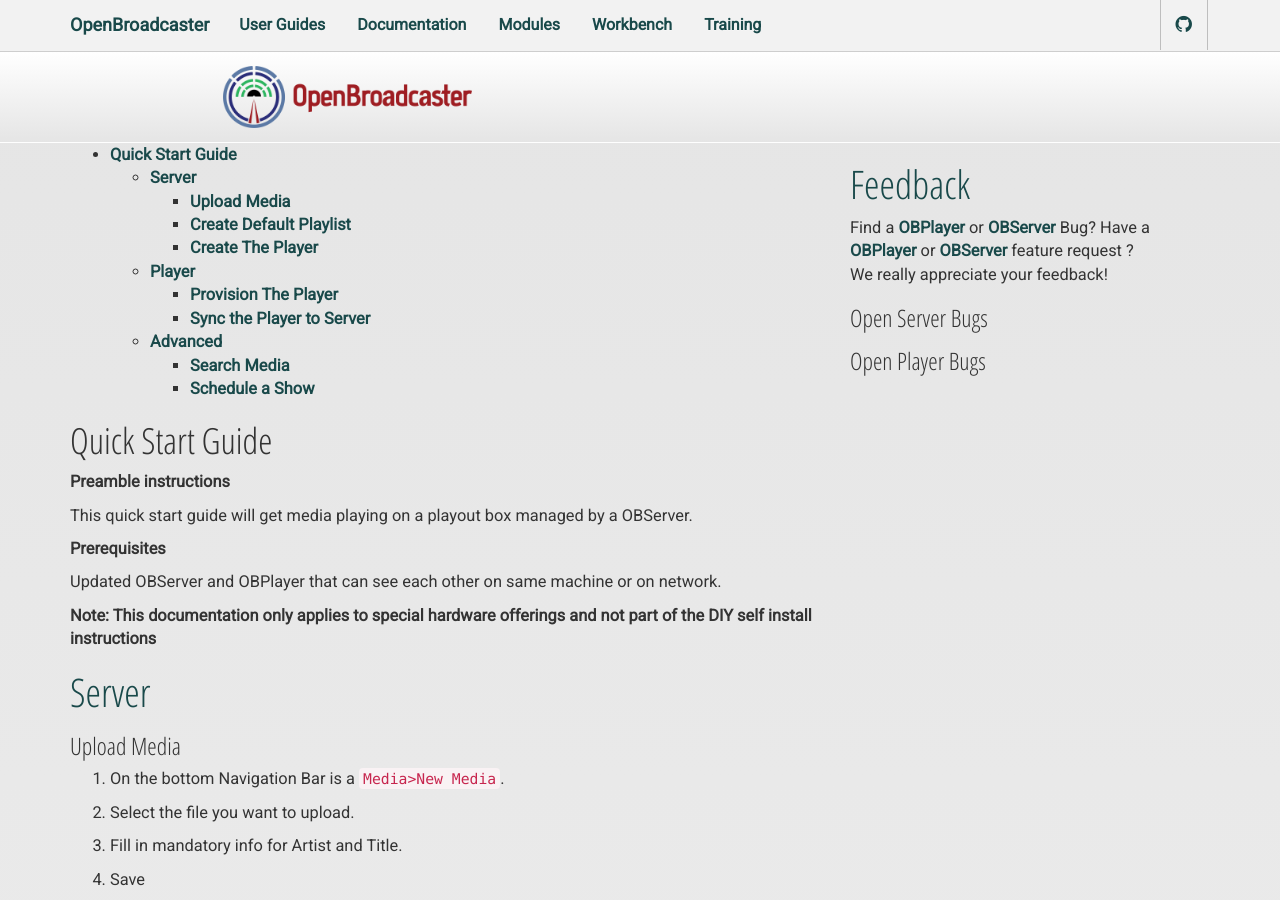
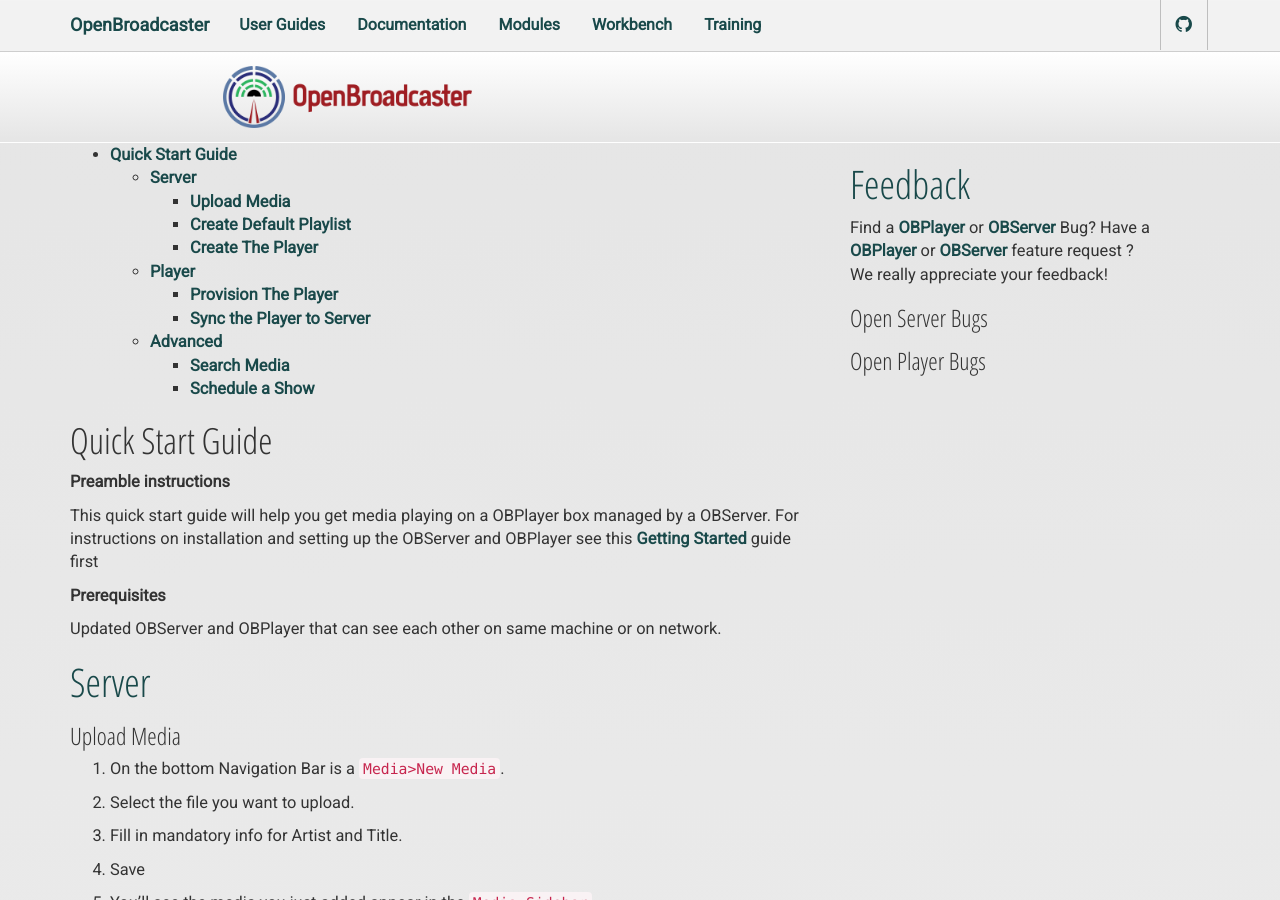
Before and after one commit to openbroadcaster/quick-start, a Jekyll site: the page built from index.md, in a window 1280 px wide and 900 px high. Built offline with Jekyll 4.4.1, drawn with Linux system fonts in a browser that asks for light colours; the list of posts is cut into pages by our own code.

Commit message:
Update index.md

```diff
--- a/index.md
+++ b/index.md
@@ -13,13 +13,11 @@
 
 __Preamble instructions__
 
-This quick start guide will get media playing on a playout box managed by a OBServer.
+This quick start guide will help you get media playing on a OBPlayer box managed by a OBServer.  For instructions on installation and setting up the OBServer and OBPlayer see this [Getting Started](https://support.openbroadcaster.com/getting-started) guide first
 
 __Prerequisites__
 
 Updated OBServer and OBPlayer that can see each other on same machine or on network.
-
-__Note: This documentation only applies to special hardware offerings and not part of the DIY self install instructions__
 
 ## Server
 
```
